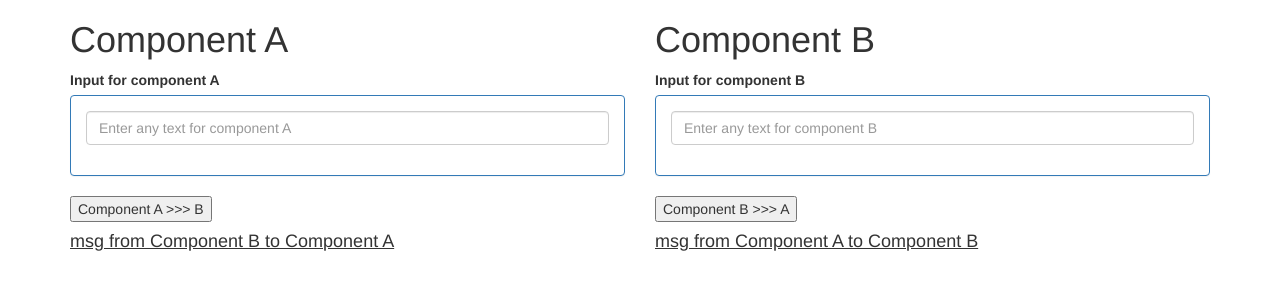
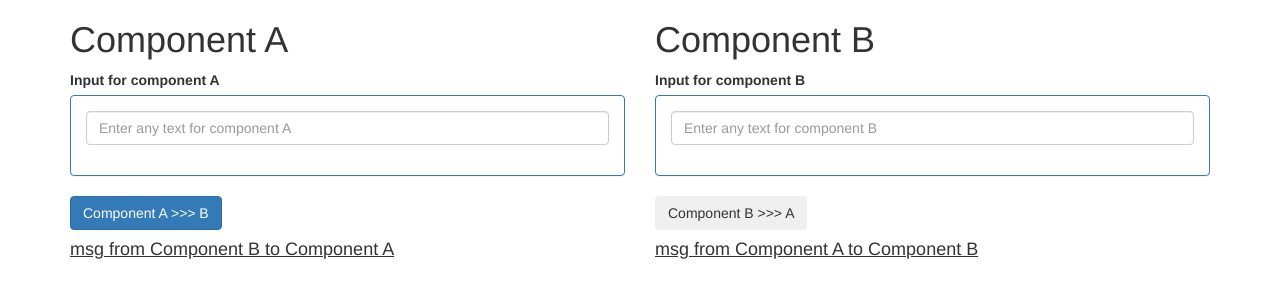
Before and after one commit to Abhi-1596/Parent-Child-DataTransfer-Components, an Angular app: page / in a window 1280 px wide. Shown: the top 300 px of the page. Built offline with nearby package versions, Linux system fonts and the light colour scheme.

Commit message:
btn class
Added btn class to buttons

```diff
--- a/src/app/a-comp/a-comp.component.html
+++ b/src/app/a-comp/a-comp.component.html
@@ -9,7 +9,7 @@
                 </div>
             </div>
         </div>
-        <button (click)="callButton_A()">Component A >>> B</button>
+        <button (click)="callButton_A()" class="btn btn-primary">Component A >>> B</button>
         <h4><u>msg from Component B to Component A</u></h4>
         <p id="compA"></p>
     </div>
--- a/src/app/b-comp/b-comp.component.html
+++ b/src/app/b-comp/b-comp.component.html
@@ -9,6 +9,6 @@
         </div>
     </div>
     <div>
-        <button (click)="callButton_B()">Component B >>> A</button>
+        <button (click)="callButton_B()" class="btn btn-secondary">Component B >>> A</button>
     </div>
 </div>
```
